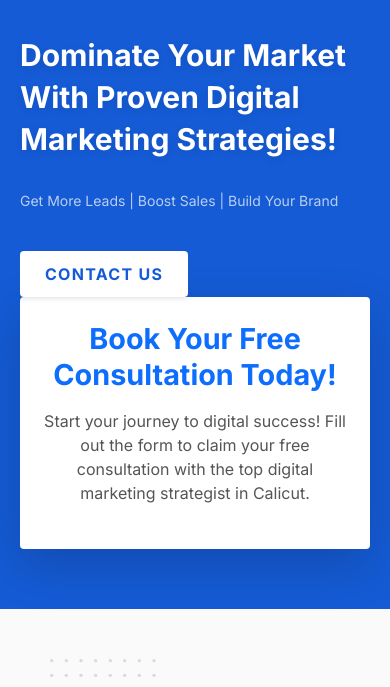
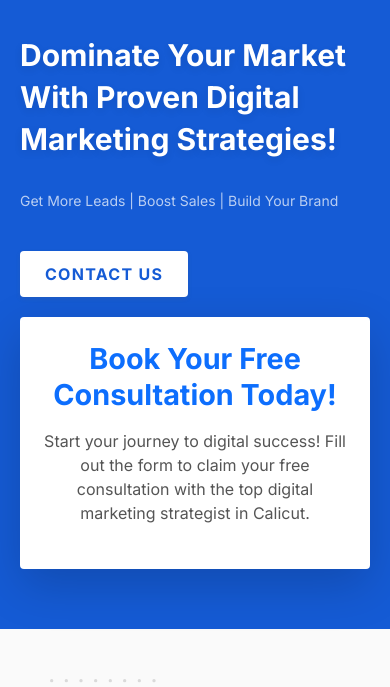
Before and after one commit to Athulya-Rajan/Freelance-Digital-marketing-strategist, a plain HTML site: page index.html in a window 390 px wide. Shown: the part 87-774 px from the top of the page. Drawn offline with Linux system fonts and the light colour scheme; a script that the page names is missing.

Commit message:
Update index.html

```diff
--- a/index.html
+++ b/index.html
@@ -140,31 +140,24 @@
   <!--====== SIDEBAR PART ENDS ======-->
 
   <!-- Start header Area -->
+ <!-- Start header Area -->
 <section id="hero-area" class="header-area header-eight">
   <div class="container">
     <div class="row align-items-center">
+
+      <!-- Left Content Section -->
       <div class="col-lg-6 col-md-12 col-12">
         <div class="header-content">
           <h1>Dominate Your Market with Proven Digital Marketing Strategies!</h1>
-            <p>
-              Get More Leads | Boost Sales | Build Your Brand
-            </p>
+          <p>Get More Leads | Boost Sales | Build Your Brand</p>
           <div class="button">
             <a href="javascript:void(0)" class="btn primary-btn">Contact Us</a>
-          <!---    <a href="https://www.facebook.com/reel/957949556207980"
-                class="glightbox video-button">
-                <span class="btn icon-btn rounded-full">
-                  <i class="lni lni-play"></i>
-                </span>
-                 <span class="text">Watch Intro</span>
-              </a> --->
           </div>
         </div>
       </div>
-	      <!--- Form --->
 
-	<!-- Call-to-Action Form Section -->
-<div class="col-12 col-lg-5 text-center order-0 order-lg-1">
+      <!-- Right Form Section -->
+      <div class="col-lg-6 col-md-12 col-12">
         <div class="cta-form bg-white p-4 rounded shadow-lg">
           <h2 class="mb-3 text-primary">Book Your Free Consultation Today!</h2>
           <p>Start your journey to digital success! Fill out the form to claim your free consultation with the top digital marketing strategist in Calicut.</p>
@@ -179,6 +172,11 @@
           </script>
         </div>
       </div>
+
+    </div>
+  </div>
+</section>
+<!-- End header Area -->
 
 <!-- Add this CSS -->
 <style>
@@ -201,12 +199,14 @@
     color: #555;
     margin-bottom: 20px;
   }
+
+  @media (max-width: 991px) {
+    .cta-form {
+      margin-top: 20px; /* Adds space on smaller screens */
+    }
+  }
 </style>
 
-
-      </div>
-    </div>
-  </section>
   <!-- End header Area -->
 
   <!--====== ABOUT FIVE PART START ======-->
```
Lines whose indentation alone changed are shown as unchanged.
